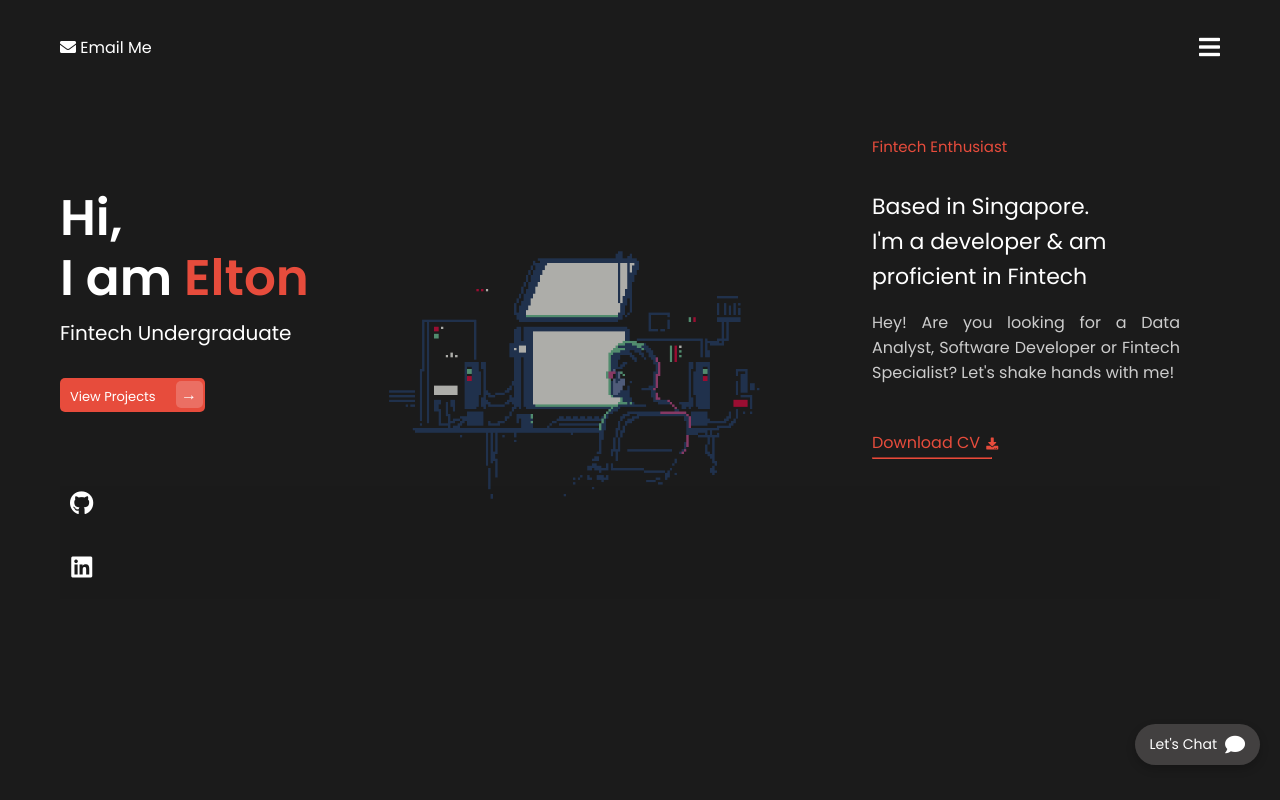
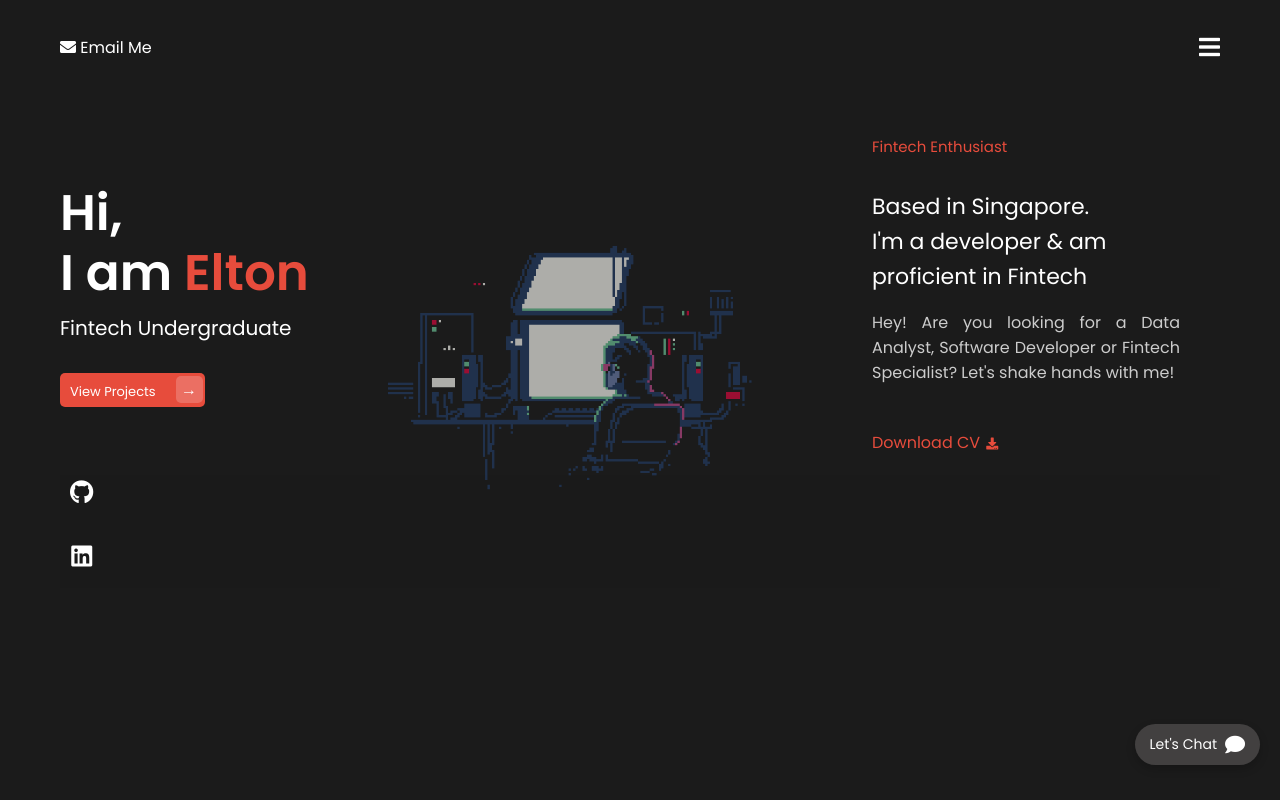
Before and after one commit to Elton-Tan/PortfolioSite, a plain HTML site: page index.html in a window 1280 px wide. Drawn offline with Linux system fonts and the light colour scheme.

Commit message:
Add files via upload

```diff
--- a/index.html
+++ b/index.html
@@ -45,8 +45,8 @@
                     <p class="description">Hey! Are you looking for a Data Analyst, Software Developer or Fintech Specialist?
                     Let's shake hands with me!
                     </p>
-                    <a href="#" class="download-cv">Download CV<i class="fas fa-download"></i>
-                        <hr id="download-line">
+                    <a href="resume/My Resume.pdf" target="_blank" class="download-cv">Download CV<i class="fas fa-download"></i>
+
                     </a>
 
                 </div>
```
Also changed, not shown: 1 other file.
